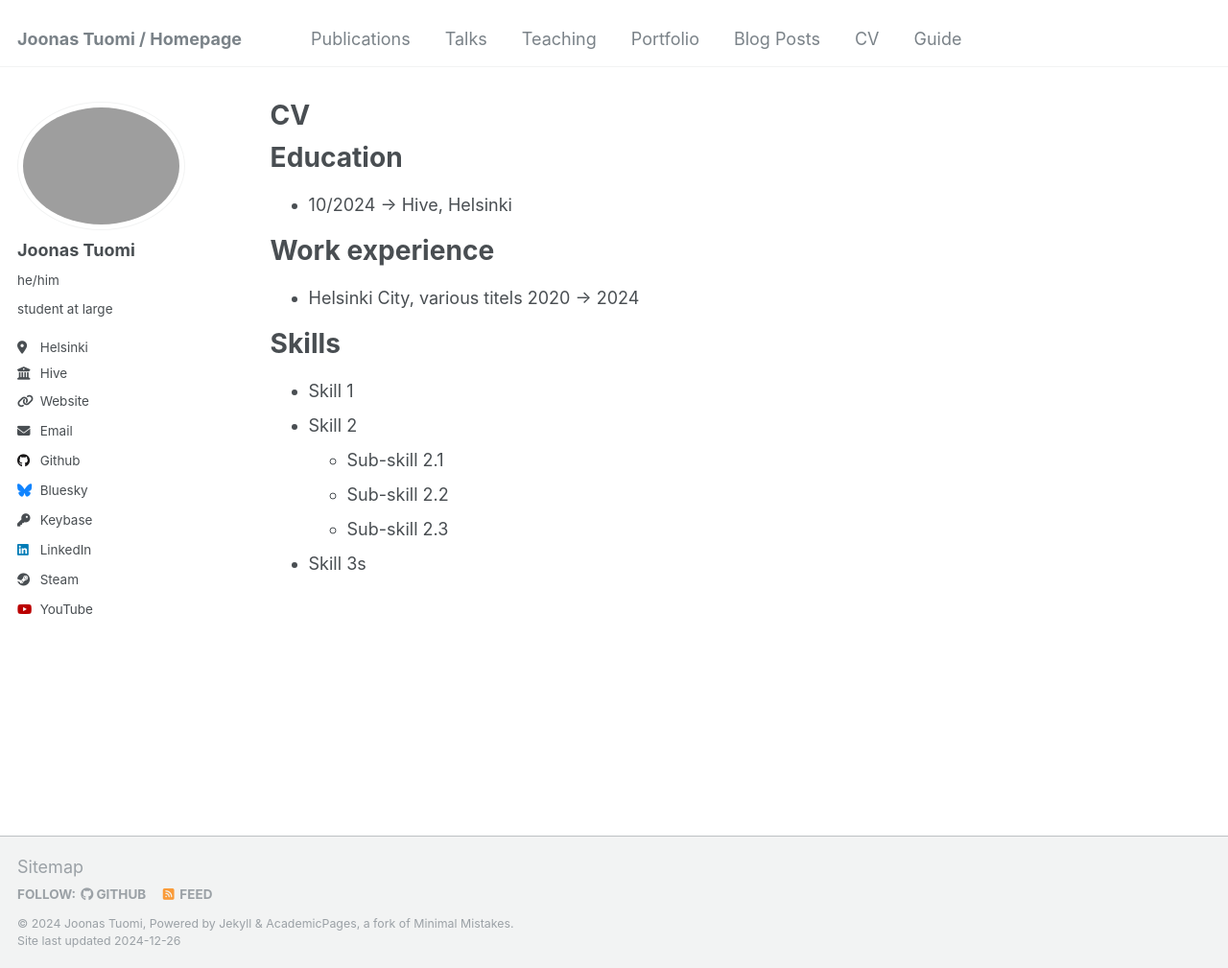
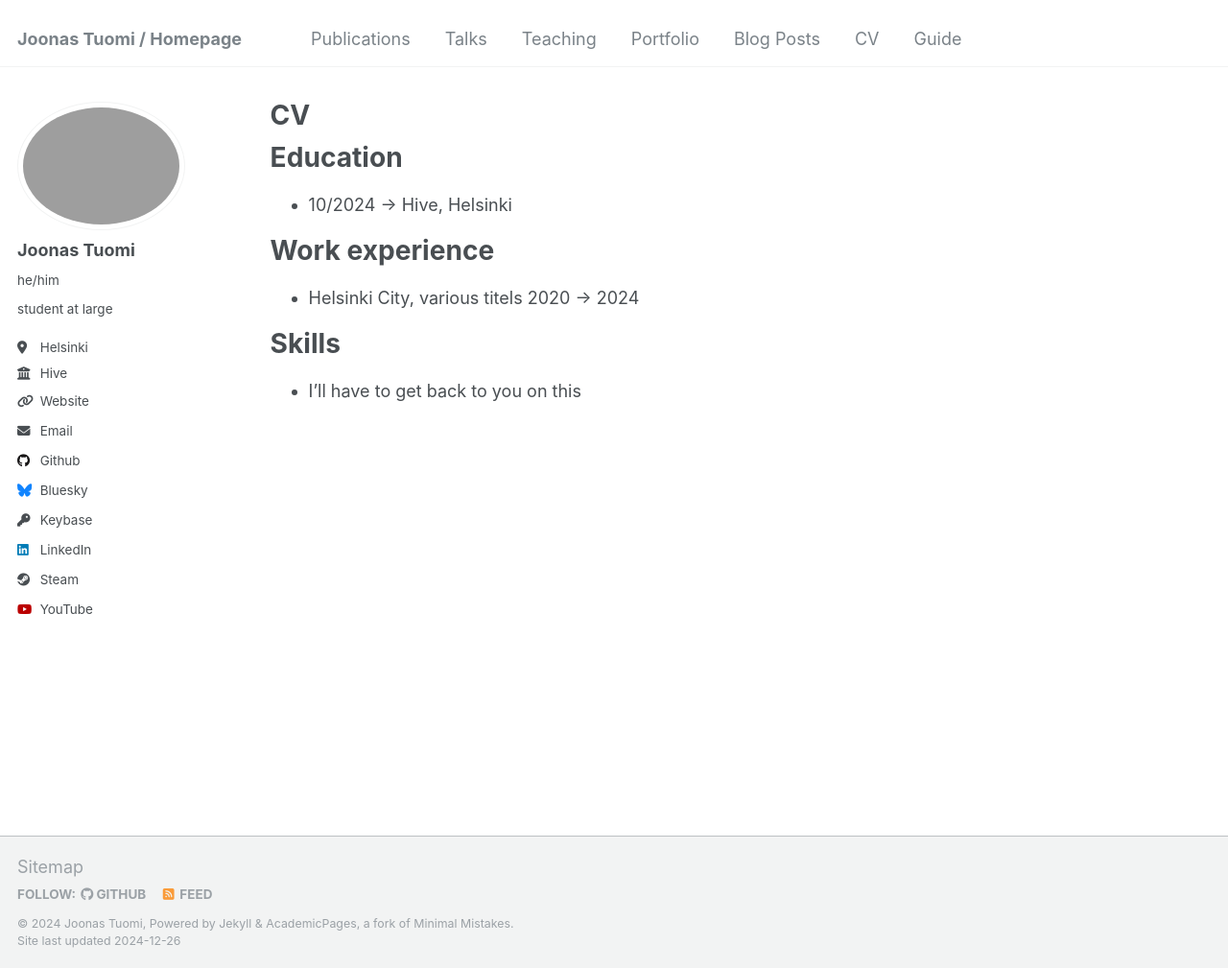
Before and after one commit to jotuel/jotuel.github.io, a Jekyll site: the page built from _pages/cv.md, in a window 1280 px wide and 1009 px high. Shown: the whole window at 96% size. Built offline with Jekyll 4.4.1, drawn with Linux system fonts in a browser that asks for light colours.

Commit message:
Update cv.md

```diff
--- a/_pages/cv.md
+++ b/_pages/cv.md
@@ -19,9 +19,4 @@ Work experience
 
 Skills
 ======
-* Skill 1
-* Skill 2
-  * Sub-skill 2.1
-  * Sub-skill 2.2
-  * Sub-skill 2.3
-* Skill 3s
+* I'll have to get back to you on this
```
